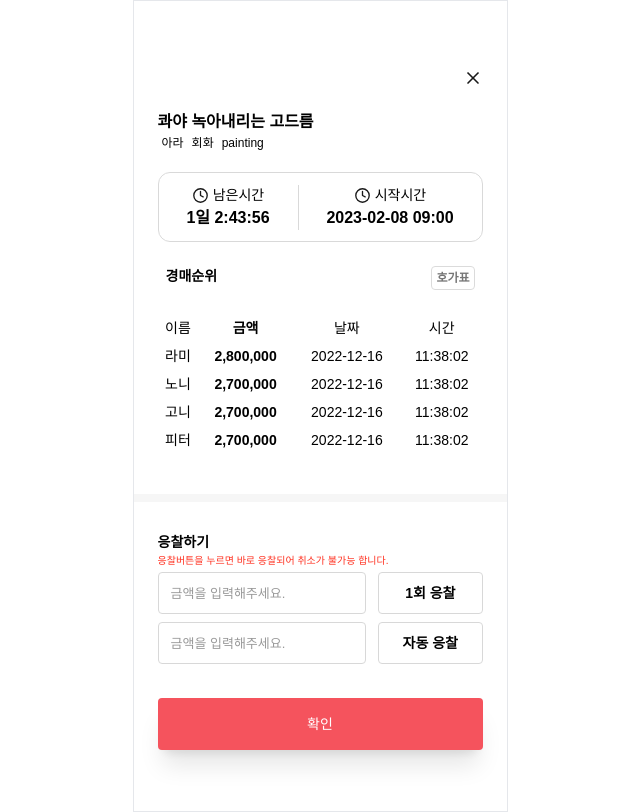
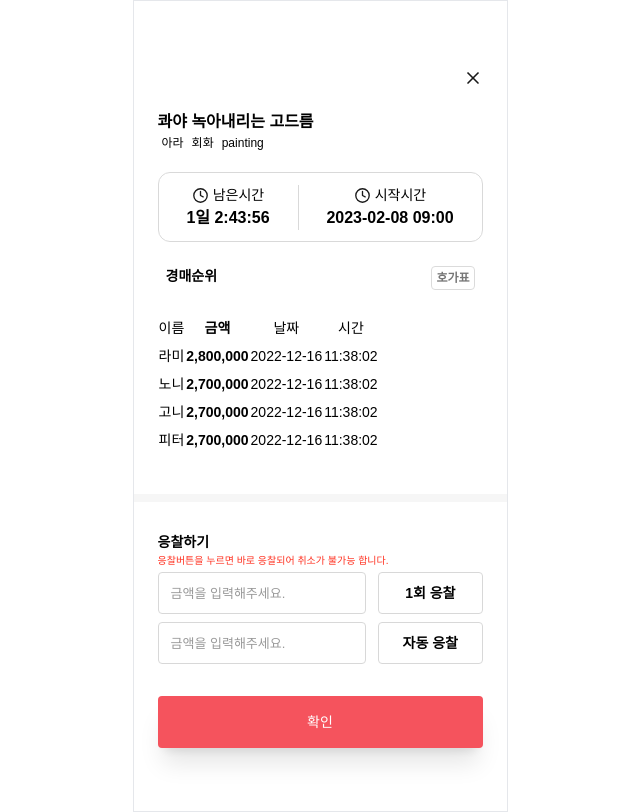
Before and after one commit to Att-ies/frontend, a Next.js app: page /auction/detail in a window 1280 px wide. Shown: the whole page, without its empty margins (320-960 px from the left). Built offline with nearby package versions, Linux system fonts and the light colour scheme.

Commit message:
refactor : detail페이지 리팩토링 - 사이즈 수정

```diff
--- a/src/pages/auction/detail.tsx
+++ b/src/pages/auction/detail.tsx
@@ -1,18 +1,17 @@
-import Button from '@components/common/Button'
-import DivisionBar from '@components/common/DivisionBar'
-import ErrorMessage from '@components/common/ErrorMessage'
-import Input from '@components/common/Input'
-import Layout from '@components/common/Layout'
-import Navigate from '@components/common/Navigate'
-import Image from 'next/image'
-import React from 'react'
-import tw from 'tailwind-styled-components'
-import { useRouter } from 'next/router'
-import { useForm } from 'react-hook-form'
+import Button from '@components/common/Button';
+import DivisionBar from '@components/common/DivisionBar';
+import ErrorMessage from '@components/common/ErrorMessage';
+import Input from '@components/common/Input';
+import Layout from '@components/common/Layout';
+import Navigate from '@components/common/Navigate';
+import Image from 'next/image';
+import React from 'react';
+import { useRouter } from 'next/router';
+import { useForm } from 'react-hook-form';
 
 interface inputForm {
+  singlePrice: number;
   autoPrice: number;
-  firstPrice: number;
 }
 
 export default function Detail() {
@@ -21,13 +20,11 @@ export default function Detail() {
     register,
     handleSubmit,
     formState: { errors },
-    watch,
-    setValue,
   } = useForm<inputForm>();
 
-  const onSubmit = (form: inputForm) => {};
-  // watch('name')
-  // onSubmit={handleSubmit(onSubmit)}
+  const onSubmit = (form: inputForm) => {
+    console.log(form);
+  };
 
   const handleRightButton = () => {
     router.push('/auction');
@@ -84,8 +81,8 @@ export default function Detail() {
             호가표
           </span>
         </article>
-        <article>
-          <table className="w-full text-center text-14">
+        <table>
+          <tbody className="w-full text-center text-14">
             <tr className="h-7">
               <td>이름</td>
               <td className="font-bold">금액</td>
@@ -116,11 +113,11 @@ export default function Detail() {
               <td>2022-12-16</td>
               <td>11:38:02</td>
             </tr>
-          </table>
-        </article>
+          </tbody>
+        </table>
       </section>
       <DivisionBar className="mt-10" />
-      <section className="my-[30px]">
+      <form className="my-[30px]" onSubmit={handleSubmit(onSubmit)}>
         <article>
           <p className="text-14 font-bold">응찰하기</p>
           <p className="text-[#FF3120] text-10">
@@ -133,18 +130,14 @@ export default function Detail() {
               type="text"
               placeholder="금액을 입력해주세요."
               register={{
-                ...register('singleOrder', {
+                ...register('singlePrice', {
                   required: false,
-                  pattern: {
-                    value: '',
-                    message: 'dd',
-                  },
                 }),
               }}
               className="h-[42px]"
             />
-            {errors.confirmPassword && (
-              <ErrorMessage message={errors.password.message} />
+            {errors.singlePrice && (
+              <ErrorMessage message={errors.singlePrice.message} />
             )}
           </div>
           <div className="w-4/12 border border-[#D8D8D8] h-[42px] text-14 rounded-[4px] flex items-center box-border justify-center font-bold ">
@@ -159,26 +152,20 @@ export default function Detail() {
               register={{
                 ...register('autoPrice', {
                   required: false,
-                  pattern: {
-                    value: '',
-                    message: 'dd',
-                  },
                 }),
               }}
               className="h-[42px]"
             />
-            {errors.confirmPassword && (
-              <ErrorMessage message={errors.password.message} />
+            {errors.autoPrice && (
+              <ErrorMessage message={errors.autoPrice.message} />
             )}
           </div>
           <div className="w-4/12 border border-[#D8D8D8] h-[42px] text-14 rounded-[4px] flex items-center box-border justify-center font-bold ">
             자동 응찰
           </div>
         </article>
-      </section>
-      <section>
-        <Button text="확인" />
-      </section>
+        <Button text="확인" className="mt-7" />
+      </form>
     </Layout>
   );
 }
```
